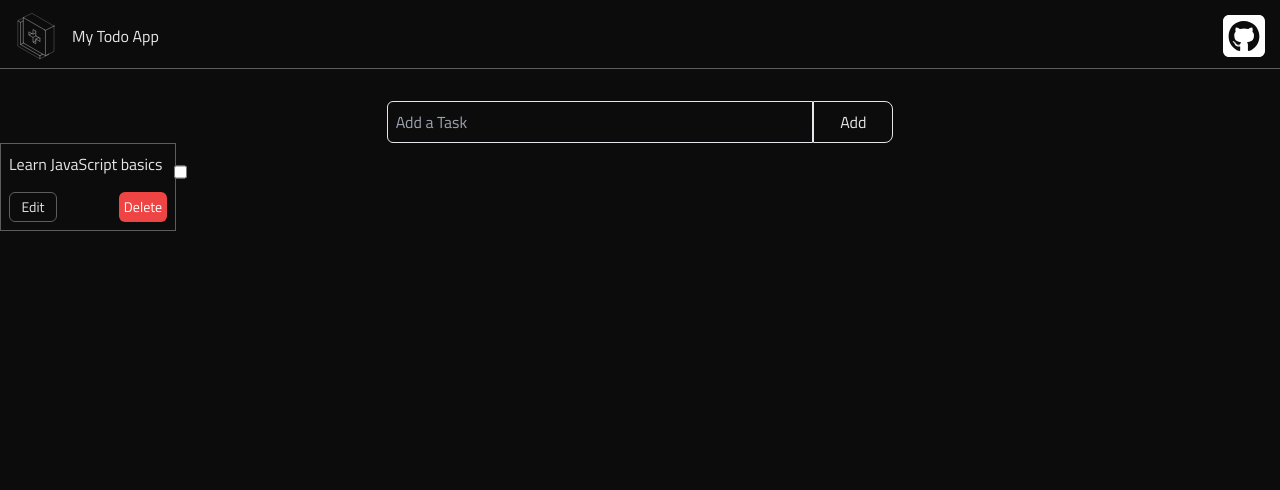
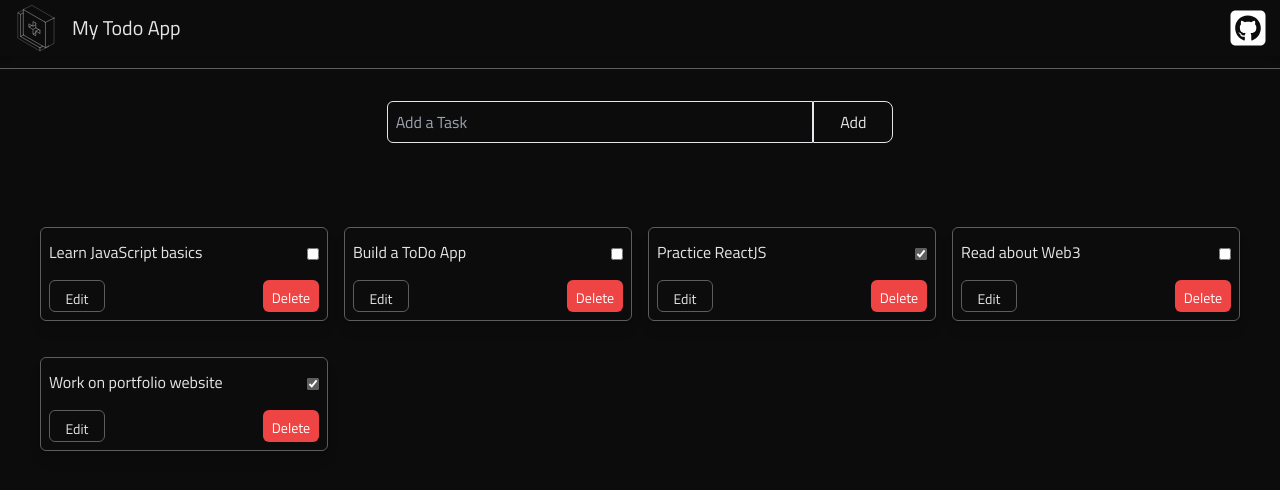
Before and after one commit to OlaiwonAbdullahi/My-Todo-App, a React (Vite) app: page / in a window 1280 px wide. Shown: the top 490 px of the page. Built offline with nearby package versions, Linux system fonts and the light colour scheme.

Commit message:
update Form.jsx, Header.jsx and TodoList.jsx

```diff
--- a/src/components/Form.jsx
+++ b/src/components/Form.jsx
@@ -1,6 +1,6 @@
 export default function Form() {
   return (
-    <div className="mt-8 flex justify-center font-titalium">
+    <div className="mt-8 flex justify-center font-titalium mb-8">
       <input
         type="text"
         placeholder="Add a Task"
--- a/src/components/Header.jsx
+++ b/src/components/Header.jsx
@@ -1,23 +1,25 @@
 import Logo from "../assets/Logo.svg";
 import github from "../assets/github.svg";
+
 export default function Header() {
   return (
     <>
-      <div className=" flex h-14 justify-between font-titalium p-3 sticky top-0 z-10 bg-bgColor mb-3">
-        <div className=" flex gap-3">
-          <img src={Logo} className="h-12 w-12"></img>
-          <span className="mt-3">My Todo App</span>
+      <div className="flex h-14 justify-between items-center font-titalium p-3 sticky top-0 z-10 bg-bgColor mb-3 shadow-md">
+        <div className="flex items-center gap-3">
+          <img src={Logo} className="h-12 w-12" alt="Logo" />
+          <span className="text-lg sm:text-xl">My Todo App</span>
         </div>
-        <div className="has-tooltip">
-          <span className="tooltip rounded p-1  text-textColor mr bg-hrColor border w-14 mr-10 mt-10 ">
-            GitHub Repo
-          </span>
-          <a href="https://github.com/OlaiwonAbdullahi/My-Todo-App">
-            <img src={github} alt="" className="h-12 w-12" />
+        <div className="relative group">
+          <a
+            href="https://github.com/OlaiwonAbdullahi/My-Todo-App"
+            target="_blank"
+            rel="noopener noreferrer"
+          >
+            <img src={github} alt="GitHub" className="h-10 w-10" />
           </a>
         </div>
       </div>
-      <hr className=" mt-3 border-hrColor" />
+      <hr className="border-hrColor" />
     </>
   );
 }
--- a/src/components/TodoList.jsx
+++ b/src/components/TodoList.jsx
@@ -27,25 +27,36 @@ const todos = [
 ];
 
 export default function TodoList() {
+  const todo = todos;
   return (
-    <div className="">
-      <Todo />
+    <div className="flex justify-center p-4">
+      <div className="grid grid-cols-1 sm:grid-cols-2 lg:grid-cols-4 gap-4 p-4 mx-auto">
+        {todo.map((todolist) => (
+          <Todo todolist={todolist} key={todolist.id} />
+        ))}
+      </div>
     </div>
   );
 }
 
-function Todo() {
+function Todo({ todolist }) {
   return (
-    <div className="border-hrColor border p-2 w-full sm:w-44 font-titalium">
-      <div className="flex justify-between gap-3">
-        <p className="mb-4 whitespace-nowrap">Learn JavaScript basics</p>
-        <input type="checkbox" />
+    <div className="border-hrColor border pb-2 px-2 w-full sm:w-72 font-titalium mt-5 shadow-lg rounded-md bg-bgColor">
+      <div className="flex justify-between gap-3 items-center">
+        <p className="mb-4 whitespace-nowrap text-lg sm:text-base mt-3">
+          {todolist.title}
+        </p>
+        <input
+          type="checkbox"
+          checked={todolist.completed}
+          className="w-4 h-4 sm:w-3 sm:h-3 bg-bgColor border-2 border-hrColor rounded-sm accent-hrColor"
+        />
       </div>
       <div className="flex gap-2 justify-between">
-        <button className="bg-bgColor rounded-md border p-1 w-16 sm:w-12 border-hrColor text-sm">
+        <button className="bg-bgColor rounded-md border p-2 w-20 sm:w-16 lg:w-14 border-hrColor text-xs sm:text-sm h-8">
           Edit
         </button>
-        <button className="bg-red-500 text-white rounded-md p-1 w-16 sm:w-12 text-sm">
+        <button className="bg-red-500 text-white rounded-md p-2 w-20 sm:w-16 lg:w-14 text-xs sm:text-sm h-8">
           Delete
         </button>
       </div>
```
